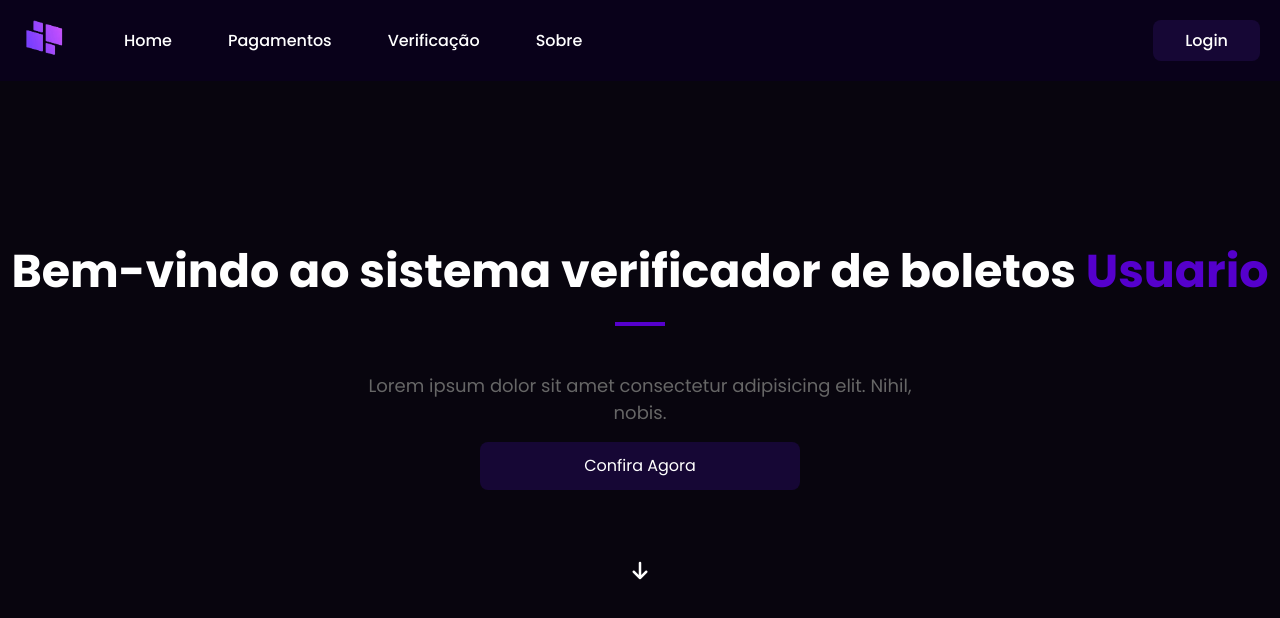
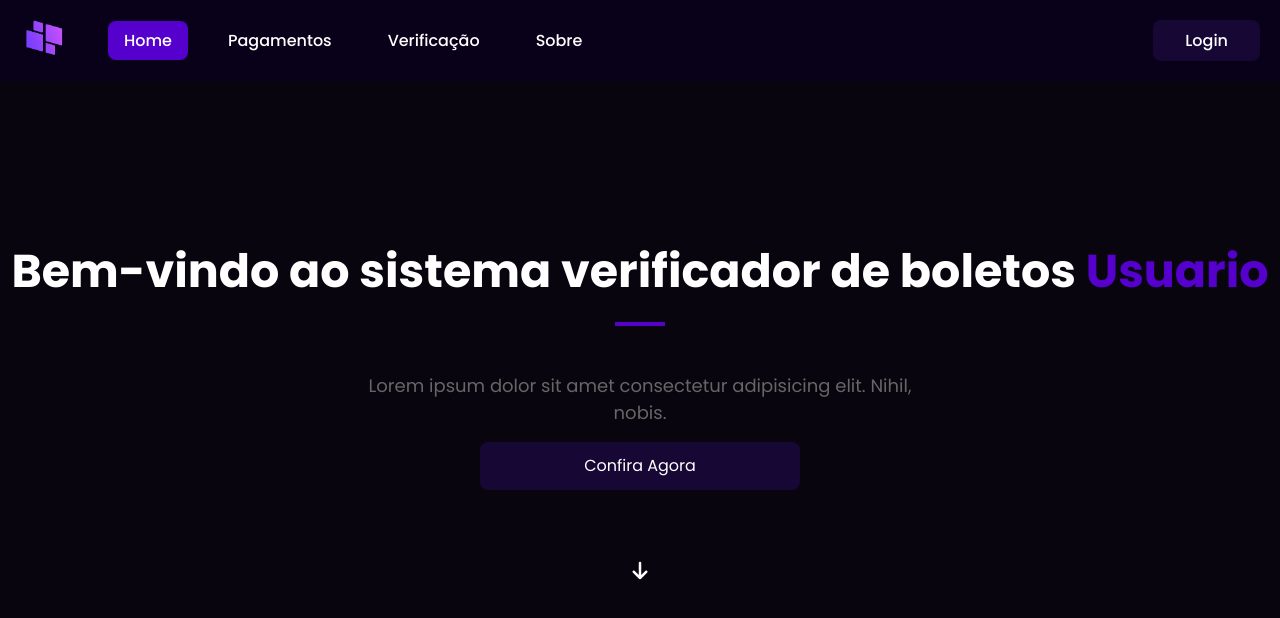
Before and after one commit to Zhunixy/Fabrica-de-Projetos-2-Semestre, a React (Vite) app in the folder front_end/app/: page / in a window 1280 px wide. In both pictures the pointer is over the link "Home". Shown: the top 618 px of the page. Built offline with nearby package versions, Linux system fonts and the light colour scheme.

Commit message:
corrigido bug navbar

```diff
--- a/front_end/app/src/index.css
+++ b/front_end/app/src/index.css
@@ -40,6 +40,11 @@ nav a {
   border-radius: 8px;
   color: rgb(255, 255, 255);
   transition: 0.3s;
+  &:hover{
+    background-color: rgb(85, 0, 204);
+    transition: 0.3s;
+    border: none;
+  }
 }
 
 
```
